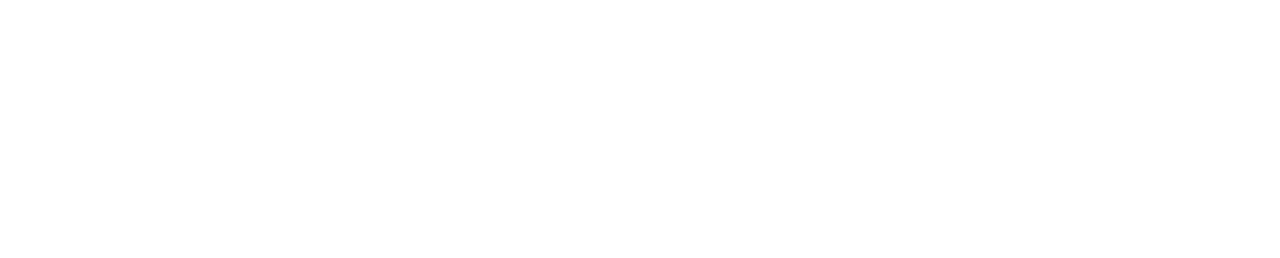
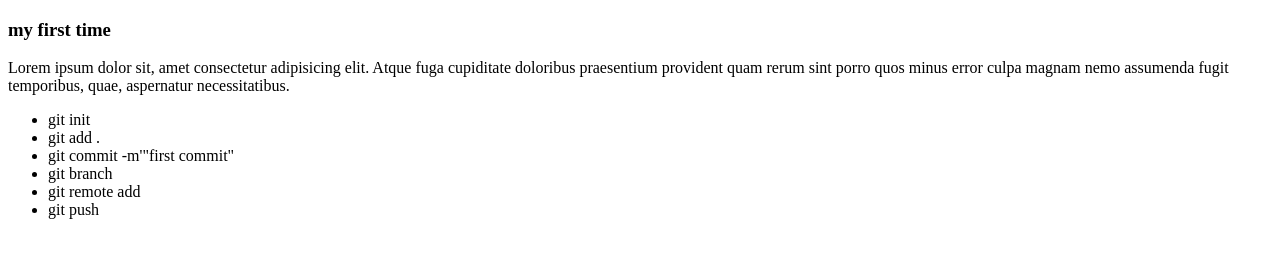
Before and after one commit to jubayerplabon/my-first-web, a plain HTML site: page index.html in a window 1280 px wide. Drawn offline with Linux system fonts and the light colour scheme.

Commit message:
give accese

```diff
--- a/index.html
+++ b/index.html
@@ -6,6 +6,17 @@
     <title>git repo</title>
 </head>
 <body>
-
+    <h3> my first time</h3>
+    <p>
+        Lorem ipsum dolor sit, amet consectetur adipisicing elit. Atque fuga cupiditate doloribus praesentium provident quam rerum sint porro quos minus error culpa magnam nemo assumenda fugit temporibus, quae, aspernatur necessitatibus.
+    </p>
+    <ul>
+        <li>git init</li>
+        <li>git add .</li>
+        <li>git commit -m'"first commit"</li>
+        <li>git branch</li>
+        <li>git remote add </li>
+        <li>git push</li>
+    </ul>
 </body>
 </html>
```
